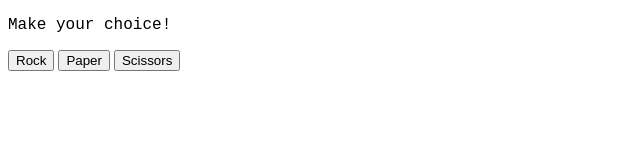
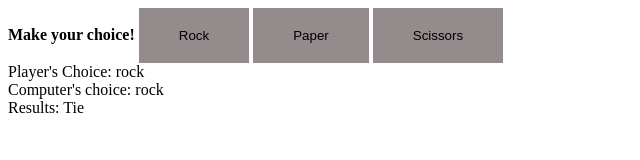
Before and after one commit to shakaylac/rock-paper-scissors-game, a plain HTML site: page index.html in a window 1280 px wide. Both pictures are taken after a click on the button "Rock". Shown: the whole page, without its empty margins (0-640 px from the left). Drawn offline with Linux system fonts and the light colour scheme; files that its build step writes are made by us from their sources.

Commit message:
Added html to display results of game So, I added doc.getElement... to playerchoice, comp choice, and game results. Added in divs for them on the html. I've also started to add css. I've made the buttons 20px, 40px and have made them a warm grey, (148, 139, 140). I've also made the label bold. All the css is really just me testing and reacquainting myself with how to css.

```diff
--- a/index.html
+++ b/index.html
@@ -4,7 +4,7 @@
     <meta charset="UTF-8">
     <meta name="viewport" content="width=device-width, initial-scale=1.0">
     <title>Rock, Paper, Scissors!!!</title>
-    <link rel = "stylesheet" href = "style.css">
+    <link rel = "stylesheet" href = "stylesheet/style.css">
 </head>
 <body>
     <label for  = "choice"> Make your choice!</label>
@@ -13,6 +13,10 @@
     <button id="paper">Paper</button>
     <button id="scissors">Scissors</button>
 
+    <div id="playerChoice"></div>
+    <div id="computerChoice"></div>
+    <div id="gameResult"></div>
+
 
      <script src = "script.js"></script>
 </body>
--- a/script.js
+++ b/script.js
@@ -10,12 +10,15 @@ document.addEventListener('DOMContentLoaded', function() {
 function startGame(playerChoice) {
   const computerChoice = compChoice();
 
-  console.log('Player choice:', playerChoice);
-  console.log('Computer choice:', computerChoice);
+  document.getElementById('playerChoice').textContent = `Player's Choice: ${playerChoice}`;
+  document.getElementById('computerChoice').textContent = `Computer's choice: ${computerChoice}`;
 
   const result = determineWinner(playerChoice, computerChoice);
-  console.log(result);
+  document.getElementById('gameResult').textContent = `Results: ${result}`;
 }
+
+
+
 
 function compChoice() {
   const choices = ['rock', 'paper', 'scissors'];
--- a/stylesheet/style.css
+++ b/stylesheet/style.css
@@ -1,9 +1,17 @@
-label {
-    display: flex;
-    font-family: 'Courier New', Courier, monospace;
+* {
 
 }
 
-input,label {
-margin: 1rem 0;
+
+
+label {
+    font-weight: bold;
+
 }
+
+
+button {
+    padding: 20px 40px;
+    border: none;
+    background-color: rgb(148, 139, 140);
+}
```
